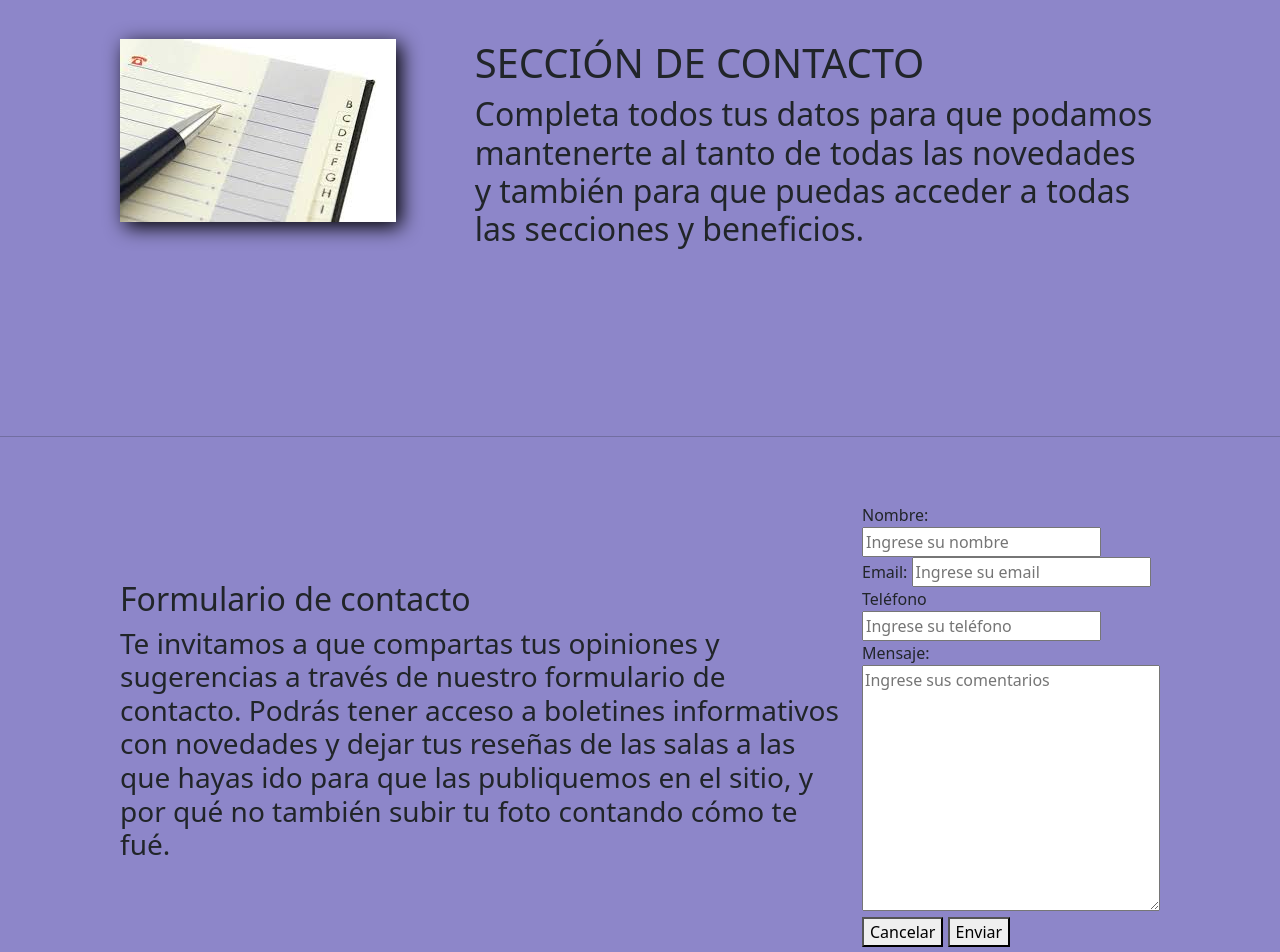
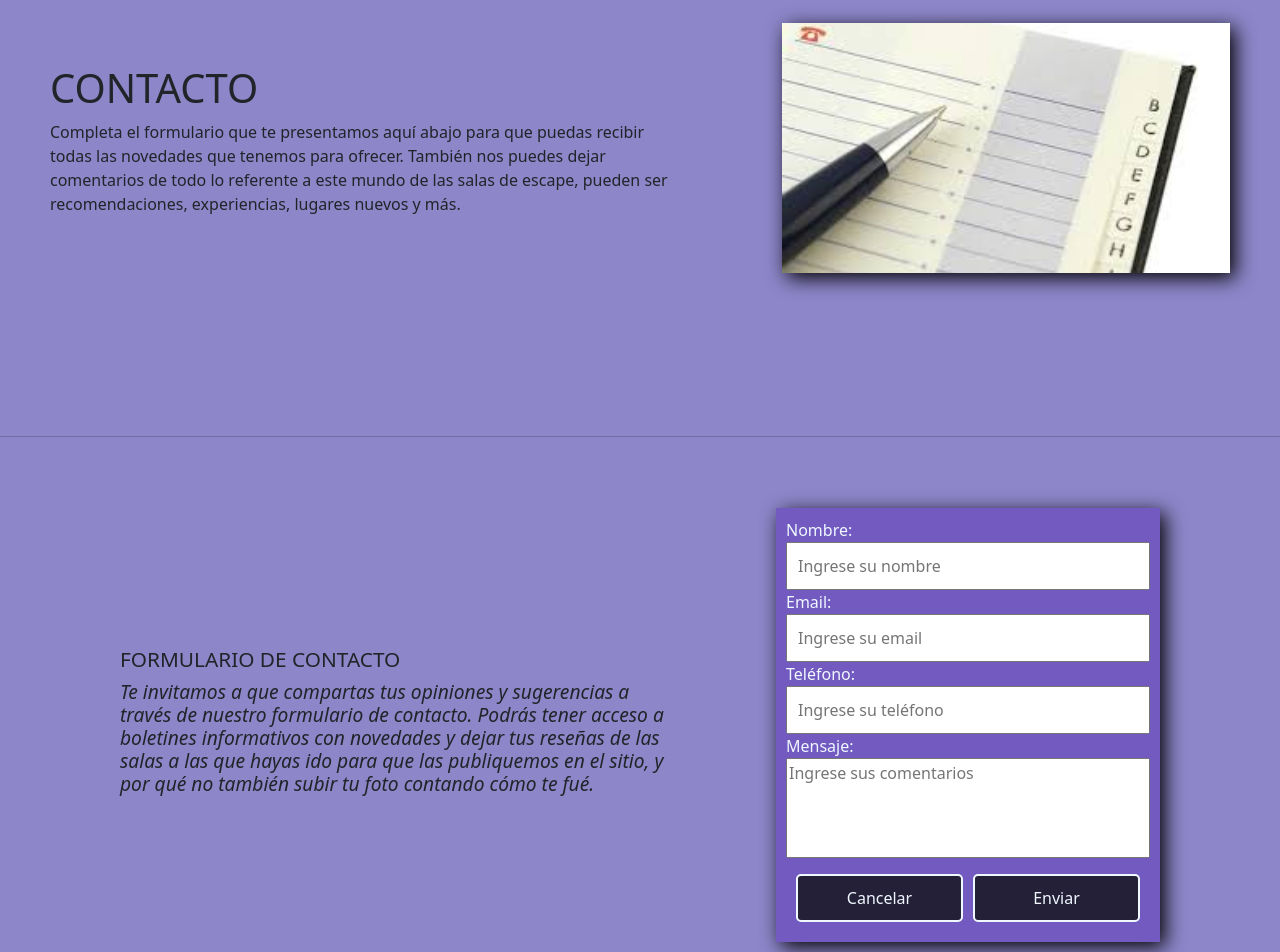
Before and after one commit to JorgeGarnica9/Prentrega3-JorgeGarnica, a website: page pages/contacto.html in a window 1280 px wide. Shown: the part 180-1132 px from the top of the page. Drawn offline with nearby package versions, Linux system fonts and the light colour scheme.

Commit message:
agregado de @mixins

```diff
--- a/pages/contacto.html
+++ b/pages/contacto.html
@@ -46,49 +46,39 @@
           </nav>
     </header>
     <main class="bg-main">
-        <section class="hero container">
-            <article class="hero-content">
-                <div class="row">
-                    <div class="col-md-6 col-lg-4 sombra">
-                        <img src="../images/contactos.jpg" alt="Libreta de contactos telefónicos">
-                    </div>
-                    <div class="col-md-6 col-lg-8">
-                        <h1>SECCIÓN DE CONTACTO</h1>
-                        <h2>Completa todos tus datos para que podamos mantenerte al tanto de todas las novedades y también para que puedas acceder a todas las secciones y beneficios.</h2>
-                    </div>
-                </div>
-            </article>
-        </section>
-        <hr>
+      <section class="hero">
+        <article>
+          <div>
+            <h1>CONTACTO</h1>
+            <p>Completa el formulario que te presentamos aquí abajo para que puedas recibir todas las novedades que tenemos para ofrecer. También nos puedes dejar comentarios de todo lo referente a este mundo de las salas de escape, pueden ser recomendaciones, experiencias, lugares nuevos y más.</p>
+          </div>
+        </article>
+        <div class="hero-img">
+            <img src="../images/contactos.jpg" alt="Imagen de una libreta de anotaciones" class="sombra">
+        </div>
+    </section>
+    <hr>
         <!-- Contact Section -->
         <section class="hero container">
             <article class="row">
-                <div>
-                    <h2>Formulario de contacto</h2>
+                <div class="texto">
+                    <h2>FORMULARIO DE CONTACTO</h2>
                     <h3>Te invitamos a que compartas tus opiniones y sugerencias a través de nuestro formulario de contacto. Podrás tener acceso a boletines informativos con novedades y dejar tus reseñas de las salas a las que hayas ido para que las publiquemos en el sitio, y por qué no también subir tu foto contando cómo te fué.</h3>
                 </div>
             </article>
-           <div class="formu">
+           <div class="formu sombra">
             <form action="">
                 <div>
                     <label for="Name">Nombre:</label>
                     <input type="text" placeholder="Ingrese su nombre" id="Name">
-                </div>
-                <div>
-                    <div>
                         <label for="Email">Email:</label>
                         <input type="email" placeholder="Ingrese su email" id="Email">
-                    </div>
-                    <div>
-                        <label for="Tel">Teléfono</label>
+                        <label for="Tel">Teléfono:</label>
                         <input type="tel" placeholder="Ingrese su teléfono" id="Tel">
-                    </div>
-                </div>
-                <div>
                     <label for="Message">Mensaje:</label>
                     <textarea name="Message" id="Message" cols="30" rows="10" placeholder="Ingrese sus comentarios"></textarea>
                 </div>
-                <div>
+                <div class="contactanos-btn">
                     <button type="reset">Cancelar</button>
                     <button type="submit">Enviar</button>
                 </div>
--- /dev/null
+++ b/scss/base/_utilities.scss
@@ -0,0 +1,19 @@
+@mixin flex($direction,$align,$justify,$gap){
+    display: flex;
+    flex-direction: $direction;
+    align-items: $align;
+    justify-content: $justify;
+    gap: $gap;
+}
+
+@mixin img($width,$height,$fit){
+    width: $width;
+    height: $height;
+    object-fit: $fit;
+}
+
+@mixin font-responsive($size,$weight,$style){
+    font-size: $size;
+    font-weight: $weight;
+    font-style: $style;
+}
--- a/scss/base/_vars.scss
+++ b/scss/base/_vars.scss
@@ -1,3 +1,4 @@
+//bg-colors
 $main-color: #242038;
 $secondary-color: #725AC1;
 $terciary-color : #8D86C9;
--- a/scss/layouts/_contacto.scss
+++ b/scss/layouts/_contacto.scss
@@ -0,0 +1,58 @@
+.formu{
+    background-color: $secondary-color;
+    padding: 10px;
+    display: flex;
+    flex-direction: column;
+    gap: 10px;
+    color: aliceblue;
+    font-weight: 700px;
+    min-width: 30vw;
+
+    textarea{
+        height: 100px;
+        resize: none;
+        width: 100%;
+    }
+
+    input{
+        padding: 10px;
+        width: 100%;
+    }
+
+    .contactanos-btn{
+        display: flex;
+        align-items: center;
+        justify-content: space-between;
+        padding: 10px;
+        gap: 10px;
+
+        button{
+            padding: 10px;
+            outline: none;
+            background-color: $main-color;
+            width: 100%;
+            color: aliceblue;
+            border: 2px solid aliceblue;
+            border-radius: 5px;
+
+            &:hover{
+                background-color: $main-color;
+                font-weight: 700;
+                font-size: 1rem;
+
+            }
+        }
+    }
+}
+
+.texto{
+    h2{
+        @include font-responsive(1.3rem,900PX,none)
+
+    }
+
+    h3{
+        @include font-responsive(1.2rem,150px,italic)
+    }
+
+}
--- a/scss/layouts/_index.scss
+++ b/scss/layouts/_index.scss
@@ -29,13 +29,9 @@
 }
 
 .hero {
-  display: flex;
-  flex-direction: row;
-  align-items: center;
-  justify-content: space-between;
+  @include flex(row,center,space-between,100px);
   width: 100%;
   padding: 50px;
-  gap: 20px;
   min-height: 68vh;
 
   @media (max-width: 768px) {
@@ -73,12 +69,10 @@
   .hero-img {
     min-width: 35vw;
     height: 250px;
-    object-fit: cover;
+
 
     img {
-      width: 100%;
-      height: 100%;
-
+      @include img(100%,100%,cover);
     }
   }
 
--- a/scss/layouts/_lugares.scss
+++ b/scss/layouts/_lugares.scss
@@ -3,7 +3,7 @@
     color: aliceblue;
     padding: 10px 30px;
     border-bottom-right-radius: 50px;
-    border: 2px solid white;
+    border: 2px solid aliceblue;
     transition: 0.4s;
 
     &:hover{
@@ -21,9 +21,8 @@
     padding-bottom: 10vh ;
 
     .media-content{
+        @include flex(column,normal,space-between,0);
         position: relative;
-        display: flex;
-        flex-direction: column;
         width: 20%;
         height: 500px;
         min-width: 250px;
@@ -32,7 +31,6 @@
         margin: 10px;
         overflow: hidden;
         border-radius: 50px 0;
-        justify-content: space-between;
 
         a{
             text-decoration: none;
--- a/scss/layouts/_media.scss
+++ b/scss/layouts/_media.scss
@@ -10,16 +10,14 @@
         height: 400px;
     }
 
-
     h4{
         font-style: italic;
         font-size: 1rem;
+        align-self: flex-end;
     }
 
     img{
-        width: 100%;
-        height: 300px;
-        object-fit: cover;
+        @include img(100%,300px,cover);
         transition: 0.5s;
     }
 
--- a/scss/layouts/_recomendados.scss
+++ b/scss/layouts/_recomendados.scss
@@ -2,11 +2,8 @@
     height: 500px;
 
     img{
-        object-fit: contain;
-        width: 100%;
-        height: 100%;
+        @include img(100%,100%,contain);
     }
-
 }
 
 .box{
@@ -14,9 +11,4 @@
     margin: 0%;
     transition: 0.4s;
     width: 100%;
-
-    &:hover{
-        background-color: #000;
-        // filter: drop-shadow( 1px 1px 2px #242038 );
-    }
 }
--- a/scss/style.scss
+++ b/scss/style.scss
@@ -1,5 +1,6 @@
 //BASE
 @import 'base/reset';
+@import 'base/utilities';
 @import 'base/vars';
 
 //COMPONENTS
```
Also changed, not shown: index.html (+6 -6 lines), pages/lugares.html (+4 -4 lines), pages/media.html (+5 -5 lines), pages/recomendados.html (+4 -3 lines), css/style.css, images/franquicias.jpg (added), images/media.jpg (added), images/recomendaciones.jpg (added), 1 other file.
